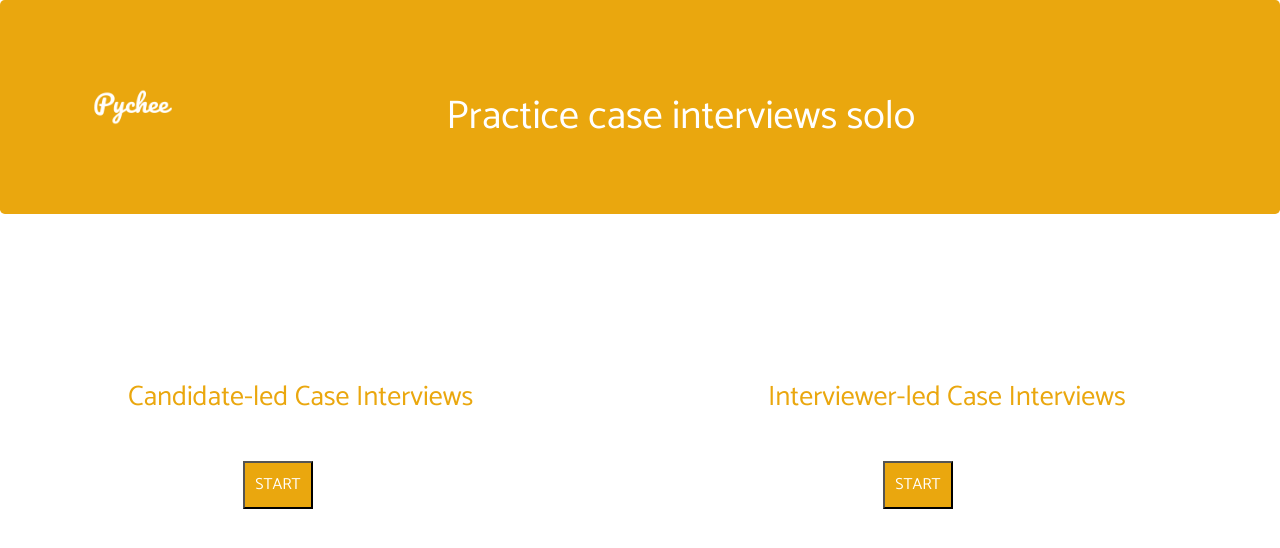
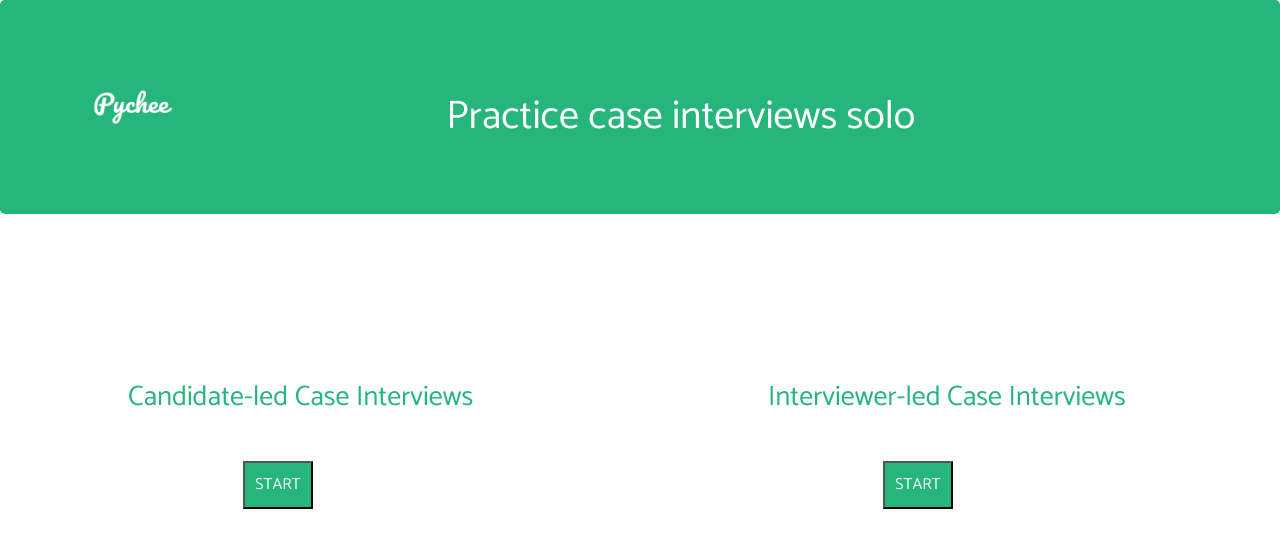
Before and after one commit to capsicumsambar/pychee-mvp, a plain HTML site: page index.html in a window 1280 px wide. Drawn offline with nearby package versions, Linux system fonts and the light colour scheme.

Commit message:
Changed background color to back to green(magoosh)

```diff
--- a/main.css
+++ b/main.css
@@ -17,13 +17,15 @@ body{
 .jumbotron{
 	display:flex;
 	flex-flow: row wrap;
-	background-color: rgb(234, 167, 14);
+	/*background-color: rgb(234, 167, 14);*/
+	background-color: rgb(38,182,124);
 	color: white;
 	margin-bottom: 3%;
 }
 
 .fontcolor{
-	color: rgb(234, 167, 14);
+	/*color: rgb(234, 167, 14);*/
+	color:	rgb(38,182,124);
 }
 
 .elempos{
@@ -35,7 +37,8 @@ body{
 }
 
 button{
-	background-color: rgb(234, 167, 14);
+	/*background-color: rgb(234, 167, 14);*/
+	background-color: rgb(38,182,124);
 	color: white;
 	padding: 10px 10px;
 	margin: 10% 0 0 30%;
```
